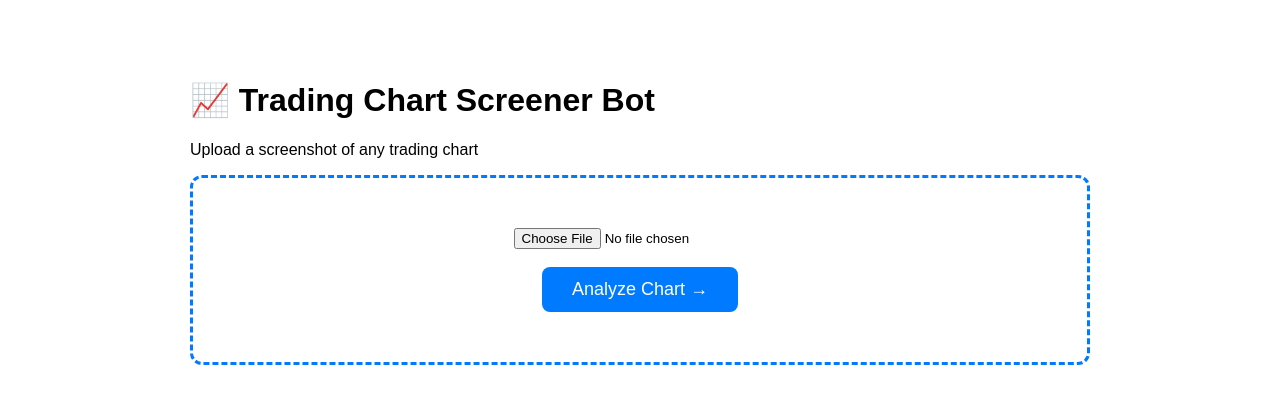
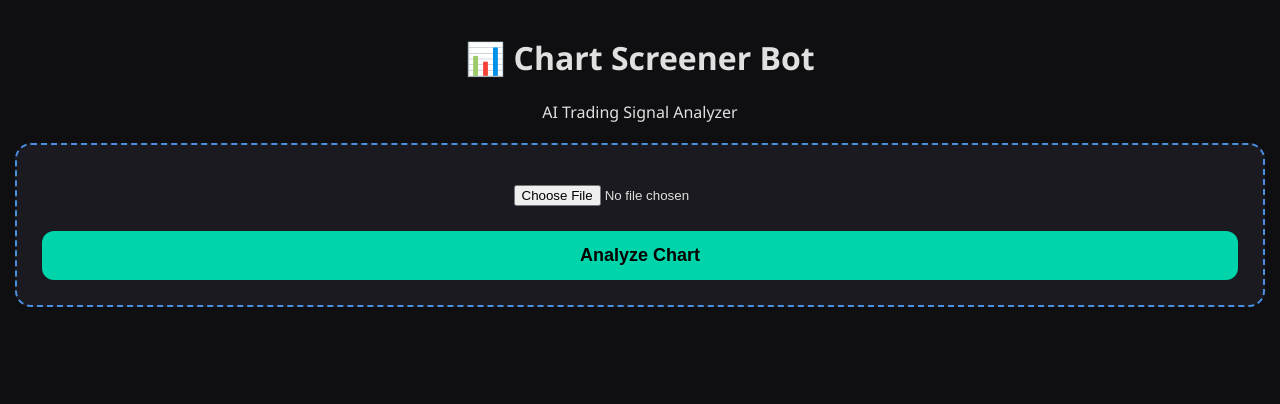
Before and after one commit to melveitagabis62-debug/telegram-bot, a Flask app: page / in a window 1280 px wide. Shown: the top 404 px of the page. Run offline with Flask 3, Linux system fonts and the light colour scheme.

Commit message:
Update index.html

```diff
--- a/templates/index.html
+++ b/templates/index.html
@@ -3,26 +3,75 @@
 <head>
     <meta charset="UTF-8">
     <meta name="viewport" content="width=device-width, initial-scale=1.0">
-    <title>Chart Screener Bot</title>
+    <title>Chart Screener</title>
     <style>
-        body { font-family: Arial, sans-serif; max-width: 900px; margin: 40px auto; padding: 20px; }
-        .upload-area { border: 3px dashed #007bff; padding: 50px; text-align: center; border-radius: 12px; }
-        button { padding: 12px 30px; font-size: 18px; background: #007bff; color: white; border: none; border-radius: 8px; cursor: pointer; }
-        .result { margin-top: 30px; padding: 20px; background: #f8f9fa; border-radius: 10px; white-space: pre-wrap; }
+        body {
+            font-family: 'Segoe UI', Arial, sans-serif;
+            background: #0f0f12;
+            color: #e0e0e0;
+            margin: 0;
+            padding: 15px;
+        }
+        .header {
+            text-align: center;
+            margin-bottom: 20px;
+        }
+        .upload-box {
+            background: #1a1a20;
+            border-radius: 16px;
+            padding: 25px;
+            text-align: center;
+            border: 2px dashed #4a90e2;
+        }
+        input[type="file"] {
+            margin: 15px 0;
+        }
+        button {
+            background: #00d4aa;
+            color: black;
+            border: none;
+            padding: 14px 32px;
+            font-size: 18px;
+            font-weight: bold;
+            border-radius: 12px;
+            cursor: pointer;
+            width: 100%;
+            margin-top: 10px;
+        }
+        .result {
+            margin-top: 20px;
+            background: #1a1a20;
+            border-radius: 16px;
+            padding: 20px;
+            display: none;
+        }
+        .signal {
+            font-size: 28px;
+            font-weight: bold;
+            padding: 12px;
+            border-radius: 12px;
+            text-align: center;
+            margin: 15px 0;
+        }
+        .buy { background: #00c853; color: black; }
+        .sell { background: #f44336; color: white; }
+        .neutral { background: #ffa726; color: black; }
     </style>
 </head>
 <body>
-    <h1>📈 Trading Chart Screener Bot</h1>
-    <p>Upload a screenshot of any trading chart</p>
+    <div class="header">
+        <h1>📊 Chart Screener Bot</h1>
+        <p>AI Trading Signal Analyzer</p>
+    </div>
 
-    <div class="upload-area">
+    <div class="upload-box">
         <form id="uploadForm" enctype="multipart/form-data">
-            <input type="file" id="fileInput" accept="image/*" required><br><br>
-            <button type="submit">Analyze Chart →</button>
+            <input type="file" id="fileInput" accept="image/*" required>
+            <button type="submit">Analyze Chart</button>
         </form>
     </div>
 
-    <div id="result" class="result" style="display:none;"></div>
+    <div id="result" class="result"></div>
 
     <script>
         document.getElementById('uploadForm').addEventListener('submit', async (e) => {
@@ -35,12 +84,28 @@
             const div = document.getElementById('result');
 
             if (data.status === "success") {
-                div.innerHTML = `<h2>✅ Analysis Result</h2>
-                <strong>Trend:</strong> ${data.analysis.trend}<br>
-                <strong>Confidence:</strong> ${data.analysis.confidence}<br><br>
-                <strong>Extracted Text:</strong><br>${data.analysis.extracted_text || 'None'}`;
+                const a = data.analysis;
+                let signalHTML = '';
+
+                if (a.trend.includes("Bullish")) {
+                    signalHTML = `<div class="signal buy">🟢 BUY SIGNAL</div>`;
+                } else if (a.trend.includes("Bearish")) {
+                    signalHTML = `<div class="signal sell">🔴 SELL SIGNAL</div>`;
+                } else {
+                    signalHTML = `<div class="signal neutral">⚪ NEUTRAL</div>`;
+                }
+
+                div.innerHTML = `
+                    ${signalHTML}
+                    <p><strong>Trend:</strong> ${a.trend}</p>
+                    <p><strong>Confidence:</strong> ${a.confidence}</p>
+                    ${a.reasons ? `<p><strong>Reasons:</strong> ${a.reasons.join(', ')}</p>` : ''}
+                    **Summary:**
+Extracted Text
+                        <p style="font-size:0.9em; opacity:0.8;">${a.extracted_text || 'None'}</p>
+                `;
             } else {
-                div.innerHTML = `<strong style="color:red">Error: ${data.error}</strong>`;
+                div.innerHTML = `<p style="color:red">Error: ${data.error}</p>`;
             }
             div.style.display = 'block';
         });
```
